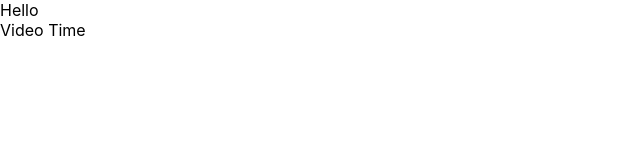
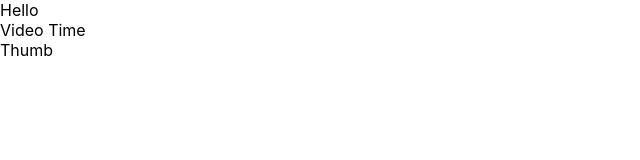
Before and after one commit to Niti9/beginner, a JavaScript app: page / in a window 1280 px wide. Shown: the top 160 px of the page, without its empty margins (0-640 px from the left). Built offline with nearby package versions, Linux system fonts and the light colour scheme; the HTML template or start-up script is replaced by a standard one.

Commit message:
Import two components in destructured way

```diff
--- a/src/App.js
+++ b/src/App.js
@@ -1,9 +1,11 @@
-import Video from './components/video.js'
+// Destructured way
+import {Video,Thumb} from './components/video.js'
 function App() {
   return (
     <>
       <div>Hello</div>
       <Video></Video>
+      <Thumb></Thumb>
     </>
   )
 }
--- a/src/components/video.js
+++ b/src/components/video.js
@@ -1,5 +1,8 @@
 function Video(){
     return <div> Video Time </div>
 }
+function Thumb(){
+    return <div> Thumb </div>
+}
 
-export default Video;
+export {Video,Thumb};
```
